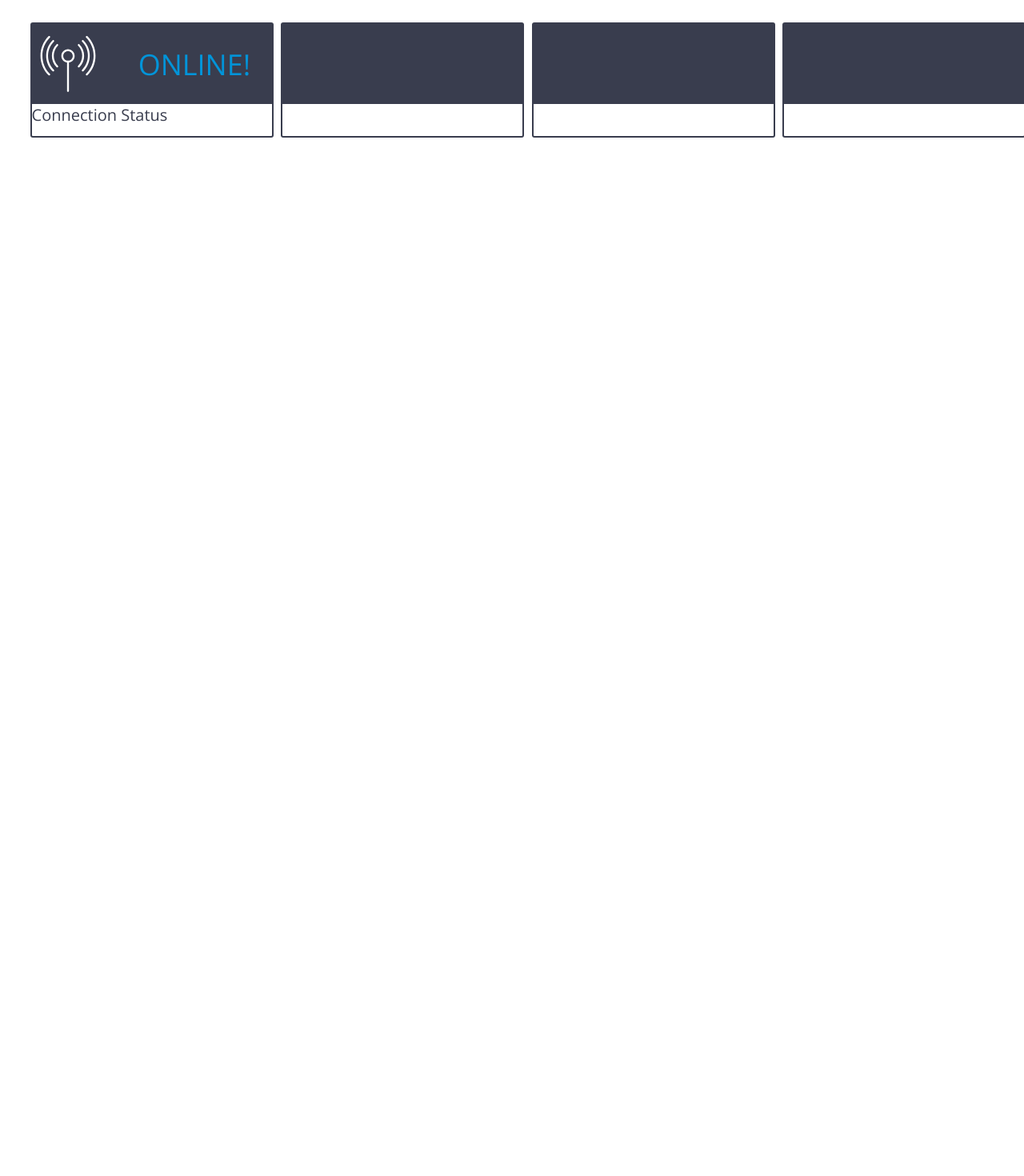
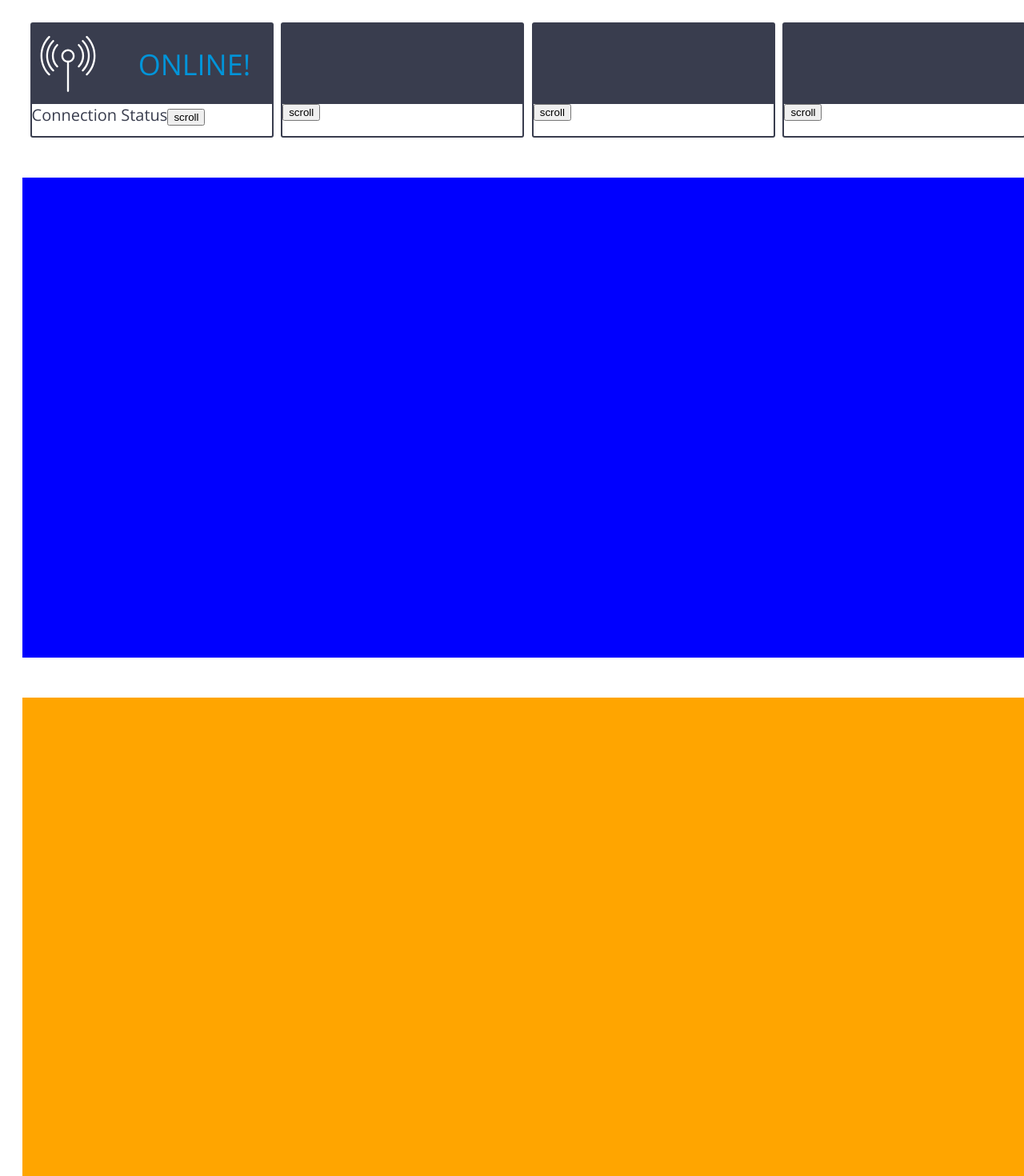
Before and after one commit to rowangibbs/dashboard-example, a React (Create React App) app: page / in a window 1280 px wide. Shown: the top 1470 px of the page at 80% size. Before the commit the page ends 956 px from the top, so only its background shows below. Built offline with nearby package versions, Linux system fonts and the light colour scheme.

Commit message:
Scroll testing

```diff
--- a/src/App.css
+++ b/src/App.css
@@ -80,3 +80,26 @@
   height: 70%;
   margin-left: 10px;
 }
+
+.example-content {
+  display: block;
+  width: 100%;
+  height: 600px;
+  margin: 50px auto;
+}
+
+#content-blue {
+  background-color: blue;
+}
+
+#content-orange {
+  background-color: orange;
+}
+
+#content-red {
+  background-color: red;
+}
+
+#content-green {
+  background-color: green;
+}
--- a/src/App.js
+++ b/src/App.js
@@ -2,6 +2,27 @@ import React, { Component } from 'react';
 import './App.css';
 
 class App extends Component {
+  autoScroll = (color) => {
+    let yVal;
+    switch (color) {
+      case 'blue':
+        window.scroll( 0, 200 );
+        break;
+        case 'orange':
+        window.scroll( 0, 850 );
+        break;
+        case 'red':
+        window.scroll( 0, 1500 );
+        break;
+        case 'green':
+        window.scroll( 0, 2200 );
+        break;
+      default:
+        break;
+    }
+
+  }
+
   render() {
     return (
       <div id="dashboard">
@@ -13,22 +34,35 @@ class App extends Component {
            </div>
            <div className="element-flex-footer">
             <span className="footer-text">Connection Status</span>
+            <button onClick={()=> this.autoScroll('blue')}>scroll</button>
            </div>
           </div>
           <div className="header-flex-element card-avocado">
           <div className="element-flex-body"></div>
-           <div className="element-flex-footer"></div>
+           <div className="element-flex-footer">
+           <button onClick={()=> this.autoScroll('orange')}>scroll</button>
+           </div>
 
           </div>
           <div className="header-flex-element card-tangerine">
           <div className="element-flex-body"></div>
-           <div className="element-flex-footer"></div>
+           <div className="element-flex-footer">
+           <button onClick={()=> this.autoScroll('red')}>scroll</button>
+           </div>
           </div>
           <div className="header-flex-element card-orchid">
             <div className="element-flex-body"></div>
-           <div className="element-flex-footer"></div>
+           <div className="element-flex-footer">
+           <button onClick={()=> this.autoScroll('green')}>scroll</button>
+           </div>
           </div>
         </div>
+
+        <div id="content-blue" className="example-content" />
+        <div id="content-orange" className="example-content" />
+        <div id="content-red" className="example-content" />
+        <div id="content-green" className="example-content" />
+
       </div>
     );
   }
```
